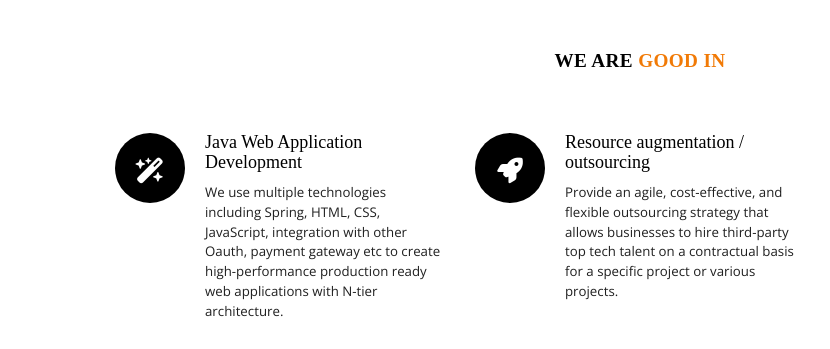
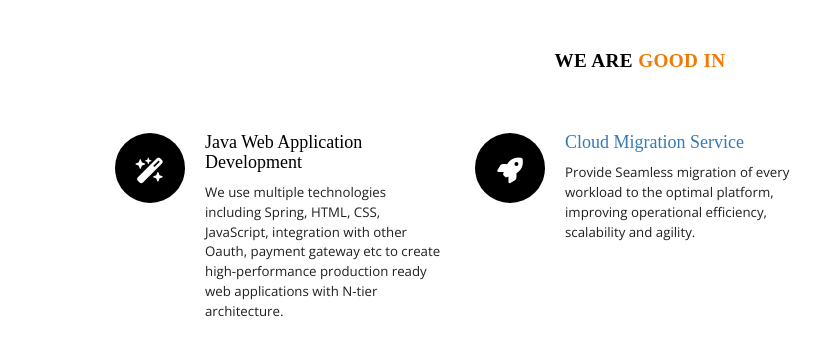
Before and after one commit to Zenifysoftware/zenifysoftware, a plain HTML site: page index.html in a window 1280 px wide. Shown: the part 840-1189 px from the top of the page, 0-830 px from the left. Drawn offline with nearby package versions, Linux system fonts and the light colour scheme; a script that the page names is missing.

Commit message:
Update index.html
Signed-off-by: Zenifysoftware <141300206+Zenifysoftware@users.noreply.github.com>

```diff
--- a/index.html
+++ b/index.html
@@ -125,8 +125,8 @@
             <div class="nim-service margin-bottom">
               <i class="fa fa-rocket"></i>
               <div class="nim-service-detail">
-                <h4>Resource augmentation / outsourcing </h4>
-                <p>Provide an agile, cost-effective, and flexible outsourcing strategy that allows businesses to hire third-party top tech talent on a contractual basis for a specific project or various projects.</p>
+                <h4><a href="/files/Cloud_migration_services_V1.0.pdf">Cloud Migration Service</a></h4>
+                <p>Provide Seamless migration of every workload to the optimal platform, improving operational efficiency, scalability and agility.</p>
               </div> <!-- /nim-service-detail -->
             </div> <!-- /nim-service margin-bottom -->
           </div> <!-- /col -->
@@ -214,7 +214,7 @@
 
           <div class="col-sm-4 port-item margin-bottom">
             <div class="item-img-wrap">
-              <img src="images/work-2.jpg" class="img-responsive" alt="workimg">
+              <img src="images/work-2.jpg" class="img-responsive" alt="working">
               <div class="item-img-overlay">
                 <a href="images/work-2.jpg" class="show-image">
                   <span></span>
```
